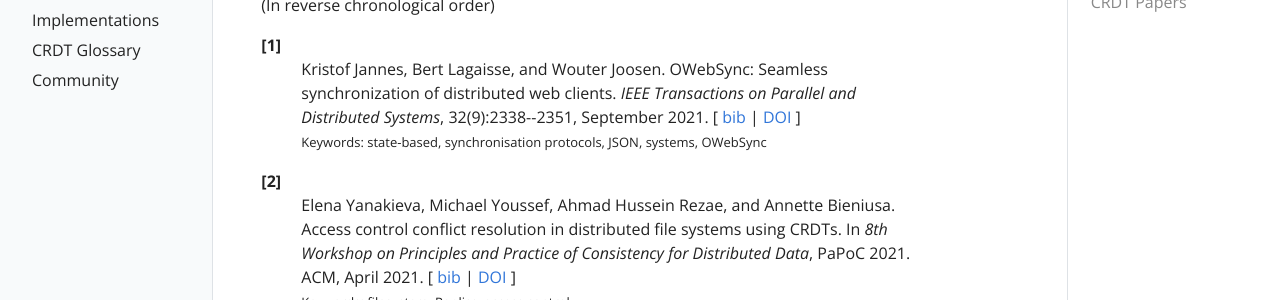
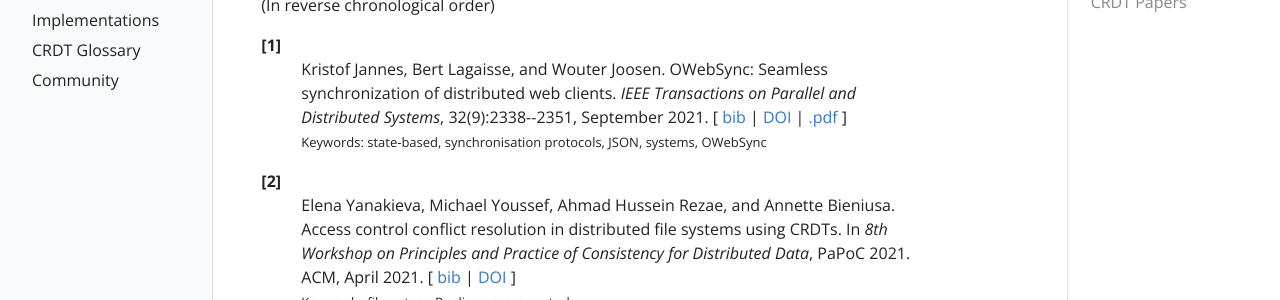
Before and after one commit to ept/crdt-website, a Jekyll site: the page built from papers.html, in a window 1280 px wide and 900 px high, scrolled down 615 px. Shown: the part 154-454 px from the top of the window. Built offline with Jekyll 4.4.1, drawn with Linux system fonts in a browser that asks for light colours.

Commit message:
Add open access pdf

```diff
--- a/papers.html
+++ b/papers.html
@@ -96,7 +96,8 @@ Kristof Jannes, Bert Lagaisse, and Wouter Joosen.
  <em>IEEE Transactions on Parallel and Distributed Systems</em>,
   32(9):2338--2351, September 2021.
 [&nbsp;<a href="papers_bib.html#Jannes2021owebsync">bib</a>&nbsp;|
-<a href="http://dx.doi.org/10.1109/TPDS.2021.3066276">DOI</a>&nbsp;]
+<a href="http://dx.doi.org/10.1109/TPDS.2021.3066276">DOI</a>&nbsp;|
+<a href="https://kristofjannes.com/papers/tpds_owebsync.pdf">.pdf</a>&nbsp;]
 <blockquote><font size="-1">
 Keywords: state-based, synchronisation protocols, JSON, systems, OWebSync
 </font></blockquote>
--- a/papers_bib.html
+++ b/papers_bib.html
@@ -12,6 +12,7 @@
   pages = {2338-2351},
   publisher = {IEEE},
   doi = {10.1109/TPDS.2021.3066276},
+  pdf = {https://kristofjannes.com/papers/tpds_owebsync.pdf},
   keywords = {state-based, synchronisation protocols, JSON, systems, OWebSync}
 }
 </pre>
```
